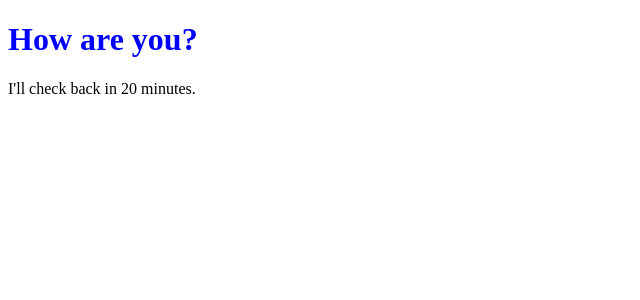
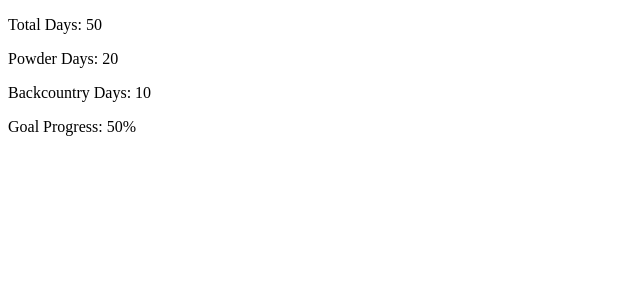
Before and after one commit to alicandev/learning_react, a React (Create React App) app: page / in a window 1280 px wide. Shown: the top 300 px of the page, without its empty margins (0-640 px from the left). Built offline with nearby package versions, Linux system fonts and the light colour scheme.

Commit message:
Created some function components.

```diff
--- a/src/index.js
+++ b/src/index.js
@@ -1,22 +1,39 @@
-import React from 'react';
-import ReactDOM from 'react-dom';
+import React, { Component } from 'react';
+import { render } from 'react-dom';
 
-class Message extends React.Component {
-    render() {
-        return (
-            <div>
-                <h1 style={{color: this.props.color}}>{ this.props.msg }</h1>
-                <p>I'll check back in {this.props.minutes} minutes.</p>
-            </div>
-        )
-    }
+const getPercent = decimal => decimal * 100 + "%";
+
+const calculateGoalProgress = (total, goal) => getPercent(total/goal);
+
+const SkiDayCounter = ({ total, powder, backcountry, goal }) =>
+    <section>
+        <div>
+            <p>Total Days: { total }</p>
+        </div>
+        <div>
+            <p>Powder Days: { powder }</p>
+        </div>
+        <div>
+            <p>Backcountry Days: { backcountry }</p>
+        </div>
+        <div>
+            <p>Goal Progress: { calculateGoalProgress(total, goal) }</p>
+        </div>
+    </section>
+
+let skiData = {
+    total: 50,
+    powder: 20,
+    backcountry: 10,
+    goal: 100
 }
 
-let style = {
-  backgroundColor: 'orange',
-  color: 'white',
-  fontFamily: 'Arial'
-}
-
-ReactDOM.render(<Message color="blue" msg="How are you?" minutes={20}/>, document.getElementById('root')
+render(
+    <SkiDayCounter
+        total = { skiData.total }
+        powder = { skiData.powder }
+        backcountry = { skiData.backcountry }
+        goal = { skiData.goal }
+    />,
+    document.getElementById('root')
 )
```
